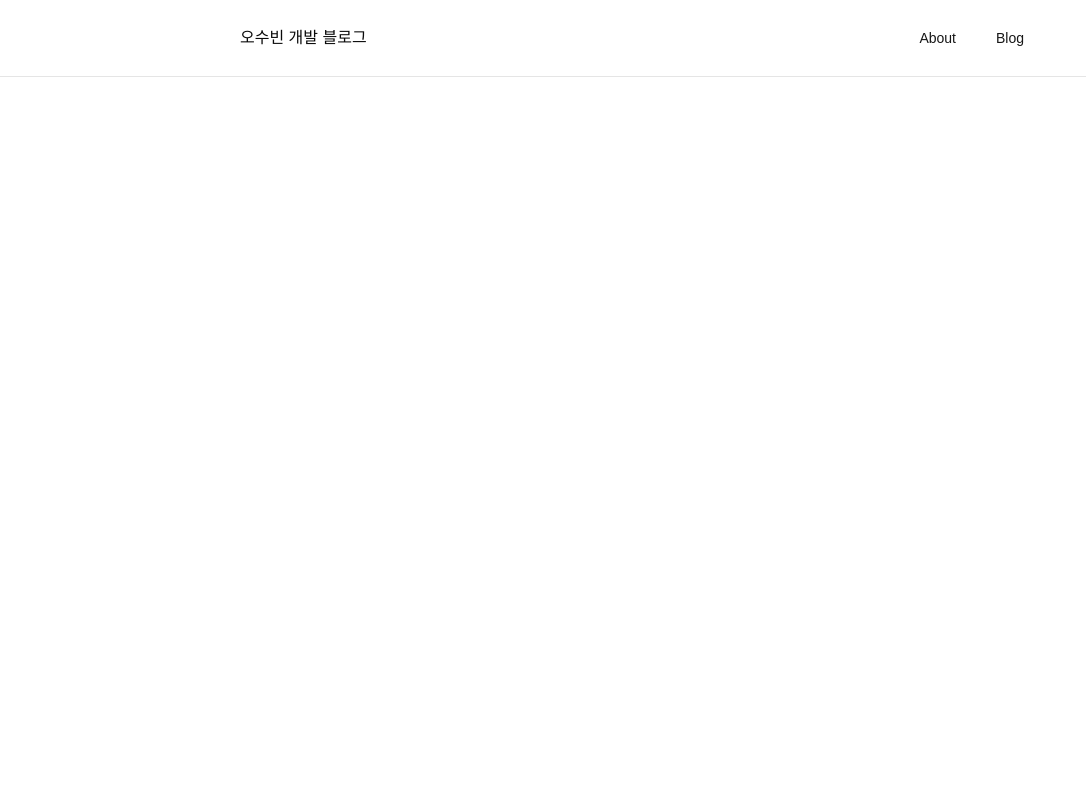
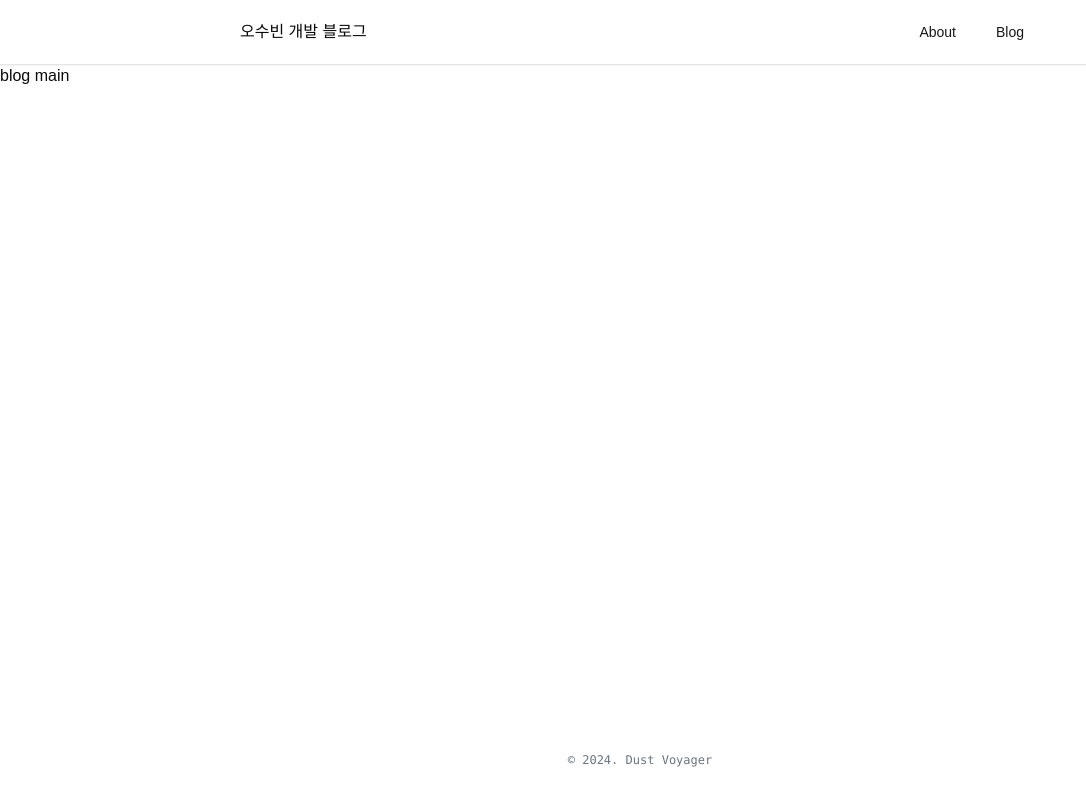
Before and after one commit to DustVoyager/blog.v2, a Next.js app: page / in a window 1280 px wide. Shown: the whole page, without its empty margins (0-1086 px from the left). Built offline with nearby package versions, Linux system fonts and the light colour scheme.

Commit message:
hedaer, layout update

```diff
--- a/src/app/layout.tsx
+++ b/src/app/layout.tsx
@@ -15,9 +15,9 @@ export default function RootLayout({
 }>) {
   return (
     <html lang="en">
-      <body className="">
+      <body className="flex flex-col min-h-screen">
         <Header />
-        <main>{children}</main>
+        <main className="mt-[64px] flex flex-1 flex-col">{children}</main>
         <Footer />
       </body>
     </html>
--- a/src/components/layout/Header.tsx
+++ b/src/components/layout/Header.tsx
@@ -2,6 +2,7 @@
 
 import Link from "next/link";
 import { usePathname } from "next/navigation";
+import { useSpyElem } from "@/hook/useSpy";
 import { cn } from "@/lib/utils";
 
 const navList = [
@@ -11,10 +12,15 @@ const navList = [
 
 export default function Header() {
   const pathname = usePathname();
+  const { ref, marginTop } = useSpyElem(65);
 
   return (
-    <header className="fixed w-full py-6 border-b bg-white z-10">
-      <div className="flex w-full max-w-[800px] mx-auto items-center justify-between">
+    <header
+      style={{ marginTop }}
+      ref={ref}
+      className="fixed w-full border-b bg-white shadow-sm"
+    >
+      <div className="flex w-full max-w-[800px] h-[64px] mx-auto items-center justify-between">
         <h1>
           <Link href="/">오수빈 개발 블로그</Link>
         </h1>
--- /dev/null
+++ b/src/hook/useSpy.ts
@@ -0,0 +1,54 @@
+import { useCallback, useEffect, useRef, useState } from "react";
+
+type ScrollDirection = "UP" | "DOWN";
+
+export const useSpyElem = (elemHeight: number) => {
+  const ref = useRef<HTMLDivElement>(null);
+  const [marginTop, setMarginTop] = useState(0);
+  const prevScrollTop = useRef(0);
+  const prevDirection = useRef<ScrollDirection>("DOWN");
+  const transitionPoint = useRef(elemHeight);
+
+  const onScroll = useCallback(() => {
+    const currScrollTop =
+      document?.documentElement?.scrollTop || document?.body?.scrollTop || 0;
+    const nextDirection = prevScrollTop.current > currScrollTop ? "UP" : "DOWN";
+
+    const isUpTransition = prevDirection.current === "DOWN" && nextDirection === "UP";
+    const isDownTransition = prevDirection.current === "UP" && nextDirection === "DOWN";
+
+    const NextBottomPoint = currScrollTop + elemHeight;
+
+    if (isUpTransition && transitionPoint.current < currScrollTop) {
+      transitionPoint.current = prevScrollTop.current;
+    }
+
+    if (isDownTransition && NextBottomPoint < transitionPoint.current) {
+      transitionPoint.current = prevScrollTop.current + elemHeight;
+    }
+
+    const newMargin = Math.min(
+      0,
+      Math.max(-elemHeight, transitionPoint.current - NextBottomPoint)
+    );
+    setMarginTop(newMargin);
+
+    prevDirection.current = nextDirection;
+    prevScrollTop.current = currScrollTop;
+  }, [elemHeight]);
+
+  useEffect(() => {
+    const scrollTop = document.documentElement?.scrollTop || document.body.scrollTop;
+    transitionPoint.current = scrollTop + elemHeight;
+    prevScrollTop.current = scrollTop;
+  }, [elemHeight]);
+
+  useEffect(() => {
+    document.addEventListener("scroll", onScroll);
+    return () => {
+      document.removeEventListener("scroll", onScroll);
+    };
+  }, [onScroll]);
+
+  return { ref, marginTop };
+};
```
